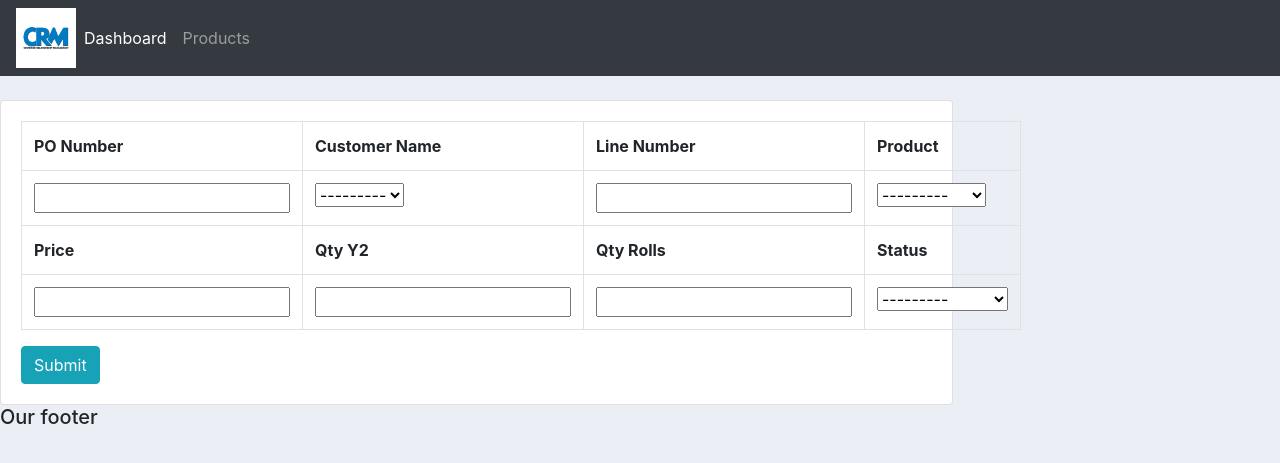
After one commit to jehanjoshi007/DjangoBasics, a Django app: page /create_order/ in a window 1280 px wide. The commit adds this page. Shown: the top 463 px of the page. Run offline with Django 3.2, Linux system fonts and the light colour scheme; data comes from the database, SQL or seed files in the repository; both versions use the stored data as it was after the commit; some libraries are stand-ins or nearby versions.

Commit message:
Adding CURD features

```diff
--- /dev/null
+++ b/DjangoProjectCRM/crmdev/custmanager/forms.py
@@ -0,0 +1,7 @@
+from django.forms import ModelForm
+from .models import *
+
+class OrderForm(ModelForm):
+    class Meta:
+        model = Order
+        fields = '__all__'
--- a/DjangoProjectCRM/crmdev/custmanager/models.py
+++ b/DjangoProjectCRM/crmdev/custmanager/models.py
@@ -48,6 +48,5 @@ class Order(models.Model):
     date_created = models.DateTimeField(auto_now_add=True,null=True)
     status =models.CharField(max_length=200, null=True,choices=STATUS)
 
-
-    def display_totalprice(self):
-        return self.price * self.QuantityY2
+    def __str__(self):
+        return self.ponumber
--- a/DjangoProjectCRM/crmdev/custmanager/templates/custmanager/customer.html
+++ b/DjangoProjectCRM/crmdev/custmanager/templates/custmanager/customer.html
@@ -75,8 +75,8 @@
           <td>{{order.QuantityY2}}</td>
           <td>{{order.price}}</td>
           <td>{{order.status}}</td>
-          <td><a  class="btn btn-sm btn-info" href="">Update</a></td>
-          <td><a class="btn btn-sm btn-danger" href="">Remove</a></td>
+          <td><a class="btn btn-sm btn-info" href="{% url 'update_order' order.id %}">Update</a></td>
+          <td><a class="btn btn-sm btn-danger" href="{% url 'delete_order' order.id %}">Delete</a></td>
         </tr>
 
 
--- a/DjangoProjectCRM/crmdev/custmanager/templates/custmanager/dashboard.html
+++ b/DjangoProjectCRM/crmdev/custmanager/templates/custmanager/dashboard.html
@@ -41,7 +41,7 @@
     <h5>Last 5 Orders</h5>
     <hr>
     <div class="card card-body">
-      <a class="btn btn-primary btn-sm btn-block" href="">Create Order</a>
+      <a class="btn btn-primary btn-sm btn-block" href="{% url 'create_order' %}">Create Order</a>
       <table class="table table-sm">
         <th>PO Number</th>
         <th>Customer Name</th>
@@ -59,8 +59,8 @@
           <td>{{i.product}}</td>
           <td>{{i.date_created}}</td>
           <td>{{i.status}}</td>
-          <td><a class="btn btn-sm btn-info" href="">Update</a></td>
-          <td><a class="btn btn-sm btn-danger" href="">Delete</a></td>
+          <td><a class="btn btn-sm btn-info" href="{% url 'update_order' i.id %}">Update</a></td>
+          <td><a class="btn btn-sm btn-danger" href="{% url 'delete_order' i.id %}">Delete</a></td>
         </tr>
         {% endfor %}
 
--- /dev/null
+++ b/DjangoProjectCRM/crmdev/custmanager/templates/custmanager/order_form.html
@@ -0,0 +1,50 @@
+{% extends 'custmanager/main.html'%}
+{% load static %}
+{% block content %}
+
+<br>
+
+<div class="row">
+  <div class="col-lg-9">
+    <div class="card card-body">
+
+
+              <form action="" method="post">
+                {% csrf_token %}
+                <table class="table table-bordered">
+
+
+                <th>PO Number</th>
+                <th>Customer Name</th>
+                <th>Line Number</th>
+                <th>Product</th>
+
+                <tr>
+                  <td>{{form.ponumber}}</td>
+                  <td>{{form.customer}}</td>
+                  <td>{{form.linenumber}}</td>
+                  <td>{{form.product}}</td>
+                  </tr>
+                  <tr>
+                    <th>Price</th>
+                    <th>Qty Y2</th>
+                    <th>Qty Rolls</th>
+                    <th>Status</th>
+                    </tr>
+
+                    <tr>
+                  <td>{{form.price}}</td>
+                  <td>{{form.QuantityY2}}</td>
+                  <td>{{form.QuantityRolls}}</td>
+                  <td>{{form.status}}</td>
+                  </tr>
+                  </table>
+
+              <input class="btn btn-info" type="submit" name="Submit">
+
+              </form>
+      </div>
+    </div>
+</div>
+
+{% endblock %}
--- a/DjangoProjectCRM/crmdev/custmanager/urls.py
+++ b/DjangoProjectCRM/crmdev/custmanager/urls.py
@@ -7,4 +7,8 @@ urlpatterns = [
     path('', views.Home, name="home"),
     path('products/', views.products, name="products"),
     path('customer/<str:pk>/', views.customer, name="customer"),
+    path('create_order/',views.createOrder, name="create_order"),
+    path('update_order/<str:pk>',views.updateOrder, name="update_order"),
+    path('delete_order/<str:pk>',views.deleteOrder, name="delete_order")
+
 ]
--- a/DjangoProjectCRM/crmdev/custmanager/views.py
+++ b/DjangoProjectCRM/crmdev/custmanager/views.py
@@ -1,7 +1,8 @@
-from django.shortcuts import render
+from django.shortcuts import render,redirect
 from django.http import HttpResponse
 from .models import *
 from django.db.models import Count
+from .forms import *
 # Create your views here.
 
 #Always remember this folder structure to render templates
@@ -34,3 +35,34 @@ def customer(request,pk):
     po_count = Order.objects.values('ponumber').order_by().annotate(Count('ponumber',distinct=True))
     context = {'customer':customer,'orders':orders,'po_count':po_count}
     return render(request, 'custmanager/customer.html',context)
+
+def createOrder(request):
+    form = OrderForm()
+    if request.method == 'POST':
+        #print(request.POST)
+        form = OrderForm(request.POST)
+        if form.is_valid():
+            form.save()
+            return redirect('/')
+    context = {'form':form}
+    return render(request, 'custmanager/order_form.html',context)
+
+def updateOrder(request,pk):
+    order = Order.objects.get(id=pk)
+    form = OrderForm(instance=order)
+    if request.method == 'POST':
+        #print(request.POST)
+        form = OrderForm(request.POST,instance=order)
+        if form.is_valid():
+            form.save()
+            return redirect('/')
+    context = {'form':form}
+    return render(request, 'custmanager/order_form.html',context)
+
+def deleteOrder(request,pk):
+    order = Order.objects.get(id=pk)
+    if request.method == 'POST':
+        order.delete()
+        return redirect('/')
+    context = {'item':order}
+    return render(request,'custmanager/delete.html',context)
```
Also changed, not shown: DjangoProjectCRM/crmdev/custmanager/templates/custmanager/delete.html (added, +26 -0 lines), DjangoProjectCRM/crmdev/db.sqlite3.
